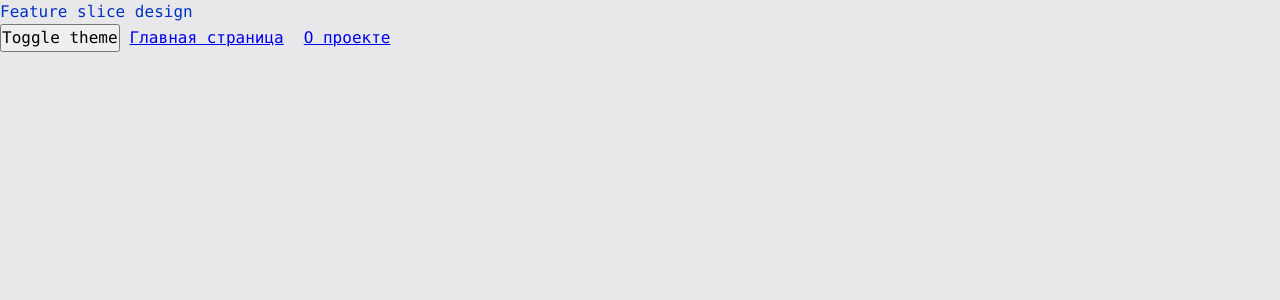
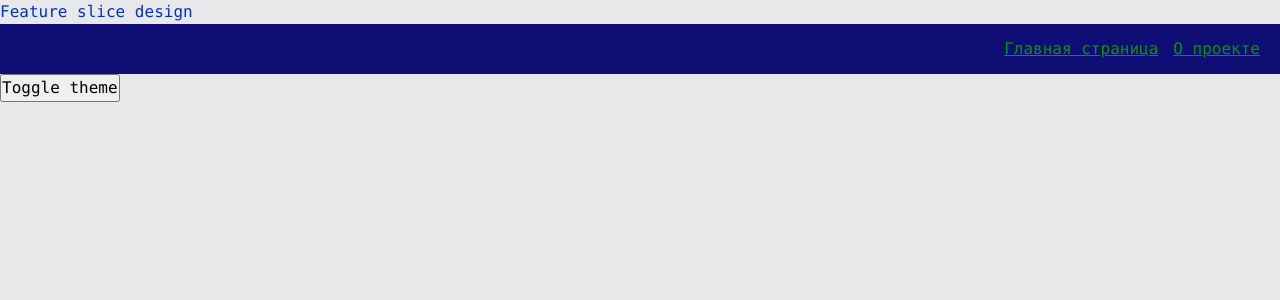
Before and after one commit to Bogagree/advanced_frontend, a React app: page / in a window 1280 px wide. Shown: the top 300 px of the page. Built offline with nearby package versions, Linux system fonts and the light colour scheme.

Commit message:
feat: add Navbar, AppLink

```diff
--- a/src/app/App.tsx
+++ b/src/app/App.tsx
@@ -1,9 +1,9 @@
 import React from 'react';
-import {Link} from 'react-router-dom';
 import './styles/index.scss'
 import {classNames} from 'shared/lib/classNames/classNames';
 import {useTheme} from 'app/providers/ThemeProviders';
 import {AppRouter} from 'app/providers/router';
+import {Navbar} from 'widgets/Navbar';
 
 
 export const App = () => {
@@ -13,13 +13,9 @@
     return (
         <div className={classNames('app', {}, [theme])}>
             <div>Feature slice design</div>
-
+            <Navbar/>
+            <AppRouter/>
             <button onClick={toggleTheme}>Toggle theme</button>
-
-            <Link to={'/'} style={{margin: 10}}>Главная страница</Link>
-            <Link to={'/about'} style={{margin: 10}}>О проекте</Link>
-
-            <AppRouter/>
         </div>
     );
 };
--- a/src/app/styles/thems/dark.scss
+++ b/src/app/styles/thems/dark.scss
@@ -1,6 +1,10 @@
 .app.dark {
   --bg-color: #0e0e75;
+  --inverted-bg-color: #e8e8ea;
 
   --primary-color: #049604;
   --secondary-color: #04ff04;
+
+  --inverted-primary-color: #0232c2;
+  --inverted-secondary-color: #0449e0;
 }
--- a/src/app/styles/thems/light.scss
+++ b/src/app/styles/thems/light.scss
@@ -1,6 +1,10 @@
 .app.light {
   --bg-color: #e8e8ea;
+  --inverted-bg-color: #0e0e75;
 
   --primary-color: #0232c2;
   --secondary-color: #0449e0;
+
+  --inverted-primary-color: #049604;
+  --inverted-secondary-color: #04ff04;
 }
--- a/src/app/styles/variables/global.scss
+++ b/src/app/styles/variables/global.scss
@@ -8,4 +8,7 @@
   --font-size-l: 24px;
   --font-line-l: 32px;
   --font-l: var(--font-size-l) / var(--font-line-l) var(--font-family-main);
+
+  //sizes
+  --navbar-height: 50px
 }
--- a/src/shared/lib/classNames/classNames.ts
+++ b/src/shared/lib/classNames/classNames.ts
@@ -1,9 +1,9 @@
 type Mods = Record<string, boolean | string>
 
-export function classNames(cls: string, mods: Mods, additional: string[]): string {
+export function classNames(cls: string, mods: Mods = {}, additional: string[] = []): string {
     return [
         cls,
-        ...additional,
+        ...additional.filter(Boolean), // same as arr.filter(item => Boolean(item))
         Object.entries(mods)
             .filter(([className, value]) => Boolean(value))
             .map(([className, value]) => className)
--- /dev/null
+++ b/src/shared/ui/AppLink/AppLink.module.scss
@@ -0,0 +1,11 @@
+.AppLink {
+  color: var(--primary-color);
+}
+
+.primary {
+  color: var(--primary-color);
+}
+
+.secondary {
+  color: var(--inverted-primary-color);
+}
--- /dev/null
+++ b/src/shared/ui/AppLink/AppLink.tsx
@@ -0,0 +1,29 @@
+import {classNames} from 'shared/lib/classNames/classNames';
+import cls from './AppLink.module.scss'
+import {Link, LinkProps} from 'react-router-dom';
+import {FC} from 'react';
+
+export enum AppLinkTheme {
+    PRIMARY = 'primary',
+    SECONDARY = 'secondary'
+}
+
+interface AppLinkProps extends LinkProps {
+    className?: string;
+    theme?: AppLinkTheme;
+}
+
+export const AppLink: FC<AppLinkProps> = (props) => {
+
+    const {to, theme = AppLinkTheme.PRIMARY, className, children, ...otherProps} = props
+
+    return (
+        <Link
+            to={to}
+            className={classNames(cls.AppLink, {}, [className, cls[theme]])}
+            {...otherProps}
+        >
+            {children}
+        </Link>
+    );
+};
--- /dev/null
+++ b/src/widgets/Navbar/index.ts
@@ -0,0 +1,3 @@
+import {Navbar} from './ui/Navbar';
+
+export {Navbar}
--- /dev/null
+++ b/src/widgets/Navbar/ui/Navbar.module.scss
@@ -0,0 +1,16 @@
+.Navbar {
+  width: 100%;
+  height: var(--navbar-height);
+  background: var(--inverted-bg-color);
+  display: flex;
+  align-items: center;
+  padding: 20px;
+}
+
+.links {
+  margin-left: auto;
+}
+
+.mainLink {
+  margin-right: 15px;
+}
--- /dev/null
+++ b/src/widgets/Navbar/ui/Navbar.tsx
@@ -0,0 +1,21 @@
+import React from 'react';
+import {classNames} from 'shared/lib/classNames/classNames';
+import cls from './Navbar.module.scss'
+import {AppLink, AppLinkTheme} from 'shared/ui/AppLink/AppLink';
+
+interface NavbarProps {
+    className?: string
+}
+
+export const Navbar = ({className}: NavbarProps) => {
+    return (
+        <div className={classNames(cls.Navbar, {}, [className])}>
+            <div className={cls.links}>
+                <AppLink theme={AppLinkTheme.SECONDARY} to={'/'} className={cls.mainLink}>Главная страница</AppLink>
+                <AppLink theme={AppLinkTheme.SECONDARY} to={'/about'}>О проекте</AppLink>
+            </div>
+
+
+        </div>
+    );
+};
```
